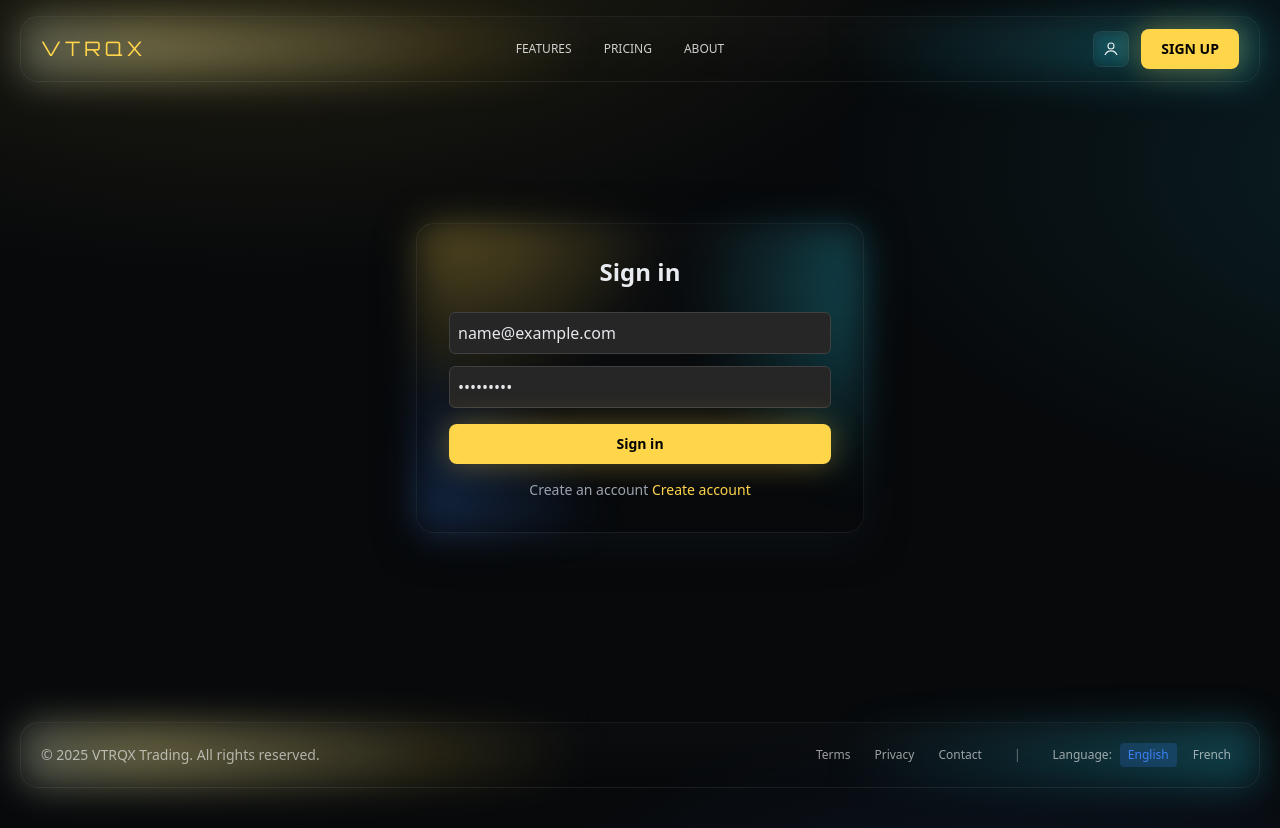
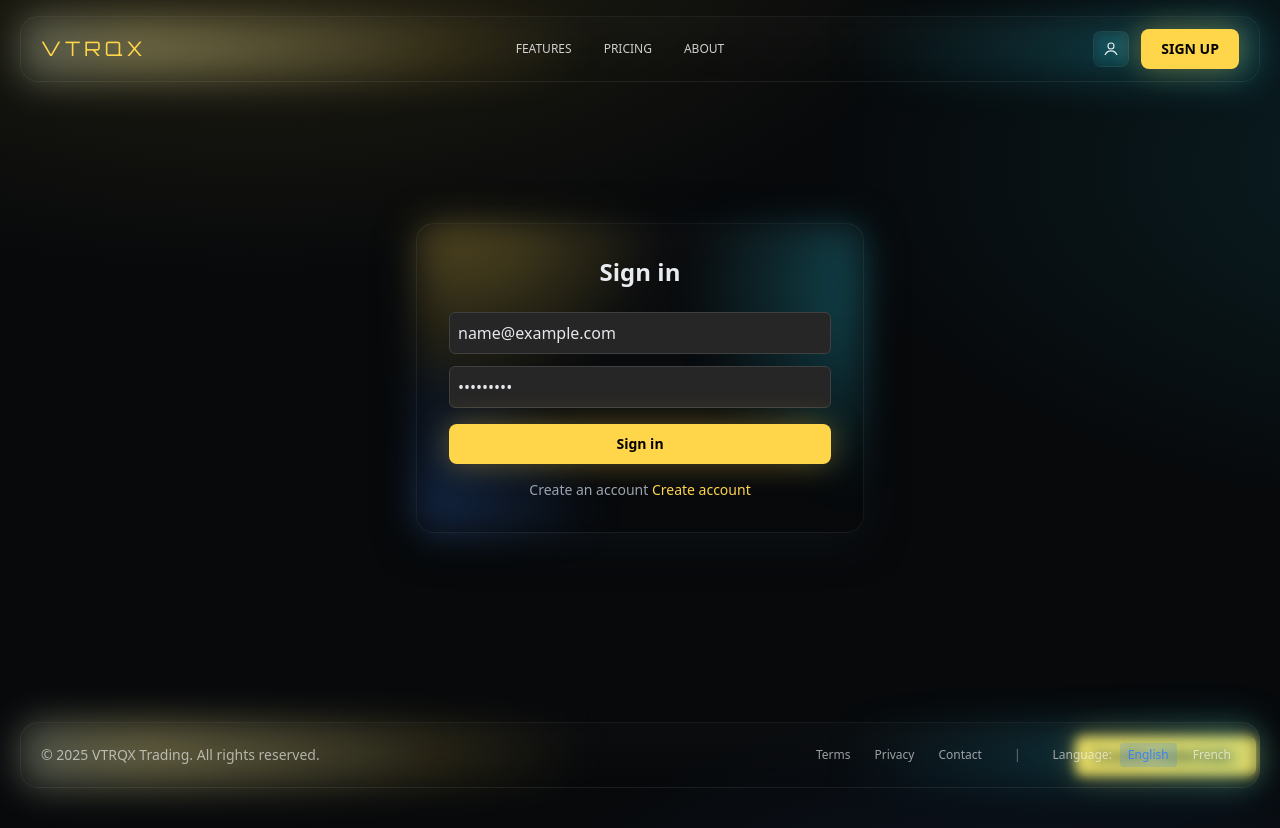
Before and after one commit to edmju/vtrqxtrading-next, a Next.js app: page /profile in a window 1280 px wide. Both pictures are taken after typing "name@example.com", "Sample123" into the empty fields and a click on the button "Sign in". Built offline with nearby package versions, Linux system fonts and the light colour scheme; no server answers.

Commit message:
Update page.tsx

```diff
--- a/src/app/(site)/profile/page.tsx
+++ b/src/app/(site)/profile/page.tsx
@@ -51,7 +51,7 @@ export default function ProfilePage() {
     setLoading(false);
     if (res?.ok) {
       setNotice(t("profile.login_ok", "Logged in"));
-      // ► redirection demandée : revenir sur PRICING pour voir Current/Manage
+      // Après connexion, aller sur Pricing pour voir "Current / Manage"
       setTimeout(() => router.push("/subscription"), 300);
     } else setNotice(t("profile.login_err", "Login failed"));
   }
@@ -148,7 +148,7 @@ export default function ProfilePage() {
           </div>
 
           <div className="flex items-center gap-3 mt-6">
-            <Button onClick={() => router.push("/dashboard")}>
+            <Button onClick={() => router.push("/boot")}>
               {t("cta.open_terminal", "OPEN TERMINAL")}
             </Button>
             <button
@@ -225,6 +225,12 @@ export default function ProfilePage() {
           </p>
         )}
       </GlassCard>
+
+      {notice && (
+        <div className="fixed bottom-6 right-6 bg-primary text-black px-5 py-2 rounded-lg shadow-glow">
+          {notice}
+        </div>
+      )}
     </div>
   );
 }
```
